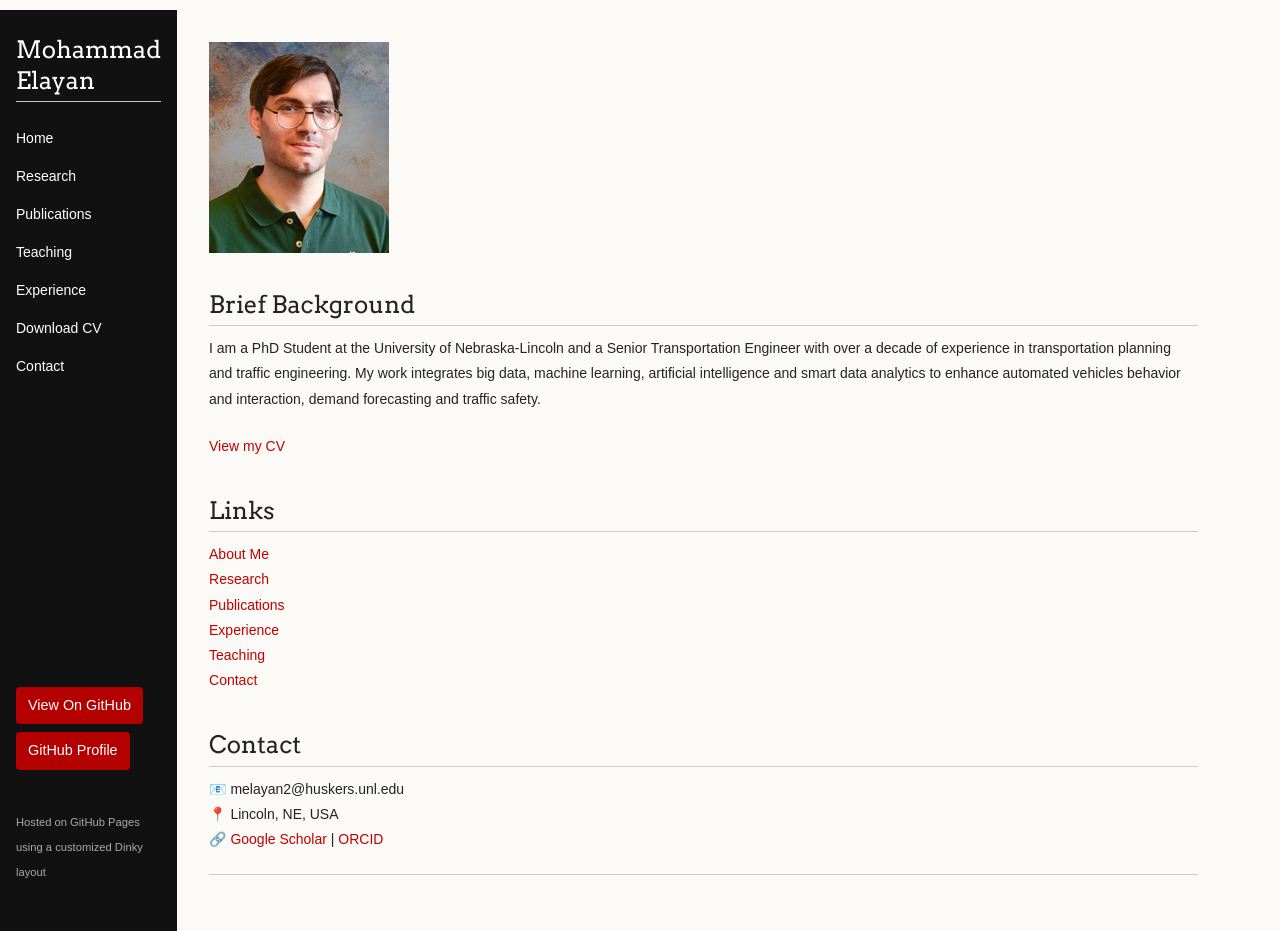
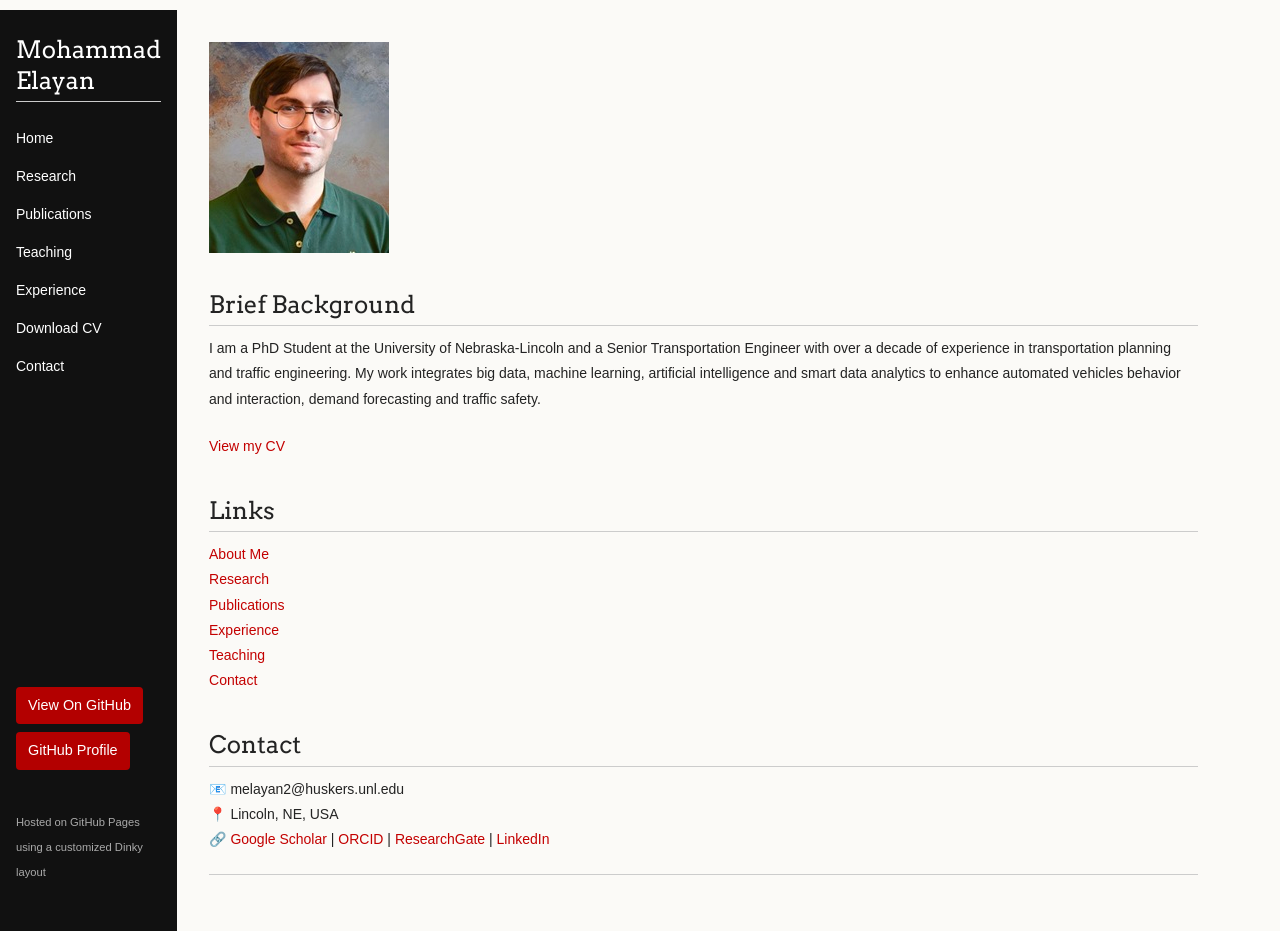
Before and after one commit to mselayan/mselayan.github.io, a Jekyll site: the page built from index.md, in a window 1280 px wide. Built offline with Jekyll 4.4.1, drawn with Linux system fonts in a browser that asks for light colours.

Commit message:
Update index.md

```diff
--- a/index.md
+++ b/index.md
@@ -21,6 +21,6 @@ I am a PhD Student at the University of Nebraska-Lincoln and a Senior Transporta
 ## Contact
 📧 melayan2@huskers.unl.edu
 📍 Lincoln, NE, USA
-🔗 [Google Scholar](https://scholar.google.com/citations?user=4ypH5kAAAAAJ&hl=en) | [ORCID](https://orcid.org/0009-0001-2562-5694)
+🔗 [Google Scholar](https://scholar.google.com/citations?user=4ypH5kAAAAAJ&hl=en) | [ORCID](https://orcid.org/0009-0001-2562-5694) | [ResearchGate](https://www.researchgate.net/profile/Mohammad-Elayan-2) | [LinkedIn](https://www.linkedin.com/in/mohammad-elayan-69096662)
 
 ---
```
